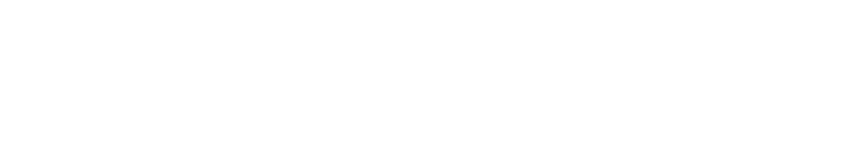
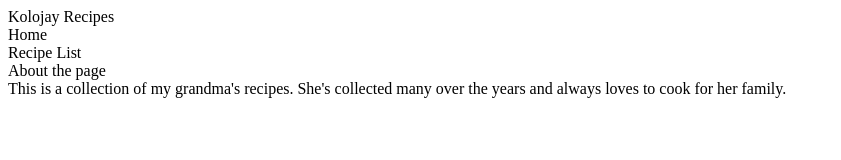
Before and after one commit to PeskyPenguin923/kolojay-recipes, a plain HTML site: page index.html in a window 1280 px wide. Shown: the whole page, without its empty margins (0-841 px from the left). Drawn offline with Linux system fonts and the light colour scheme.

Commit message:
Add basic info to page

```diff
--- a/index.html
+++ b/index.html
@@ -8,6 +8,29 @@
     <title>Kolojay Recipes</title>
 </head>
 <body>
+    <div class="top-bar">
+        <div class="left">
+            Kolojay Recipes
+        </div>
+        <div class="middle">
+            <div class="menu">
+                Home
+            </div>
+            <div class="menu">
+                Recipe List
+            </div>
+        </div>
+        <div class="right">
 
+        </div>
+    </div>
+    <div class="main-containter">
+        <div class="header">
+            About the page
+        </div>
+        <div class="content">
+            This is a collection of my grandma's recipes. She's collected many over the years and always loves to cook for her family.
+        </div>
+    </div>
 </body>
 </html>
```
